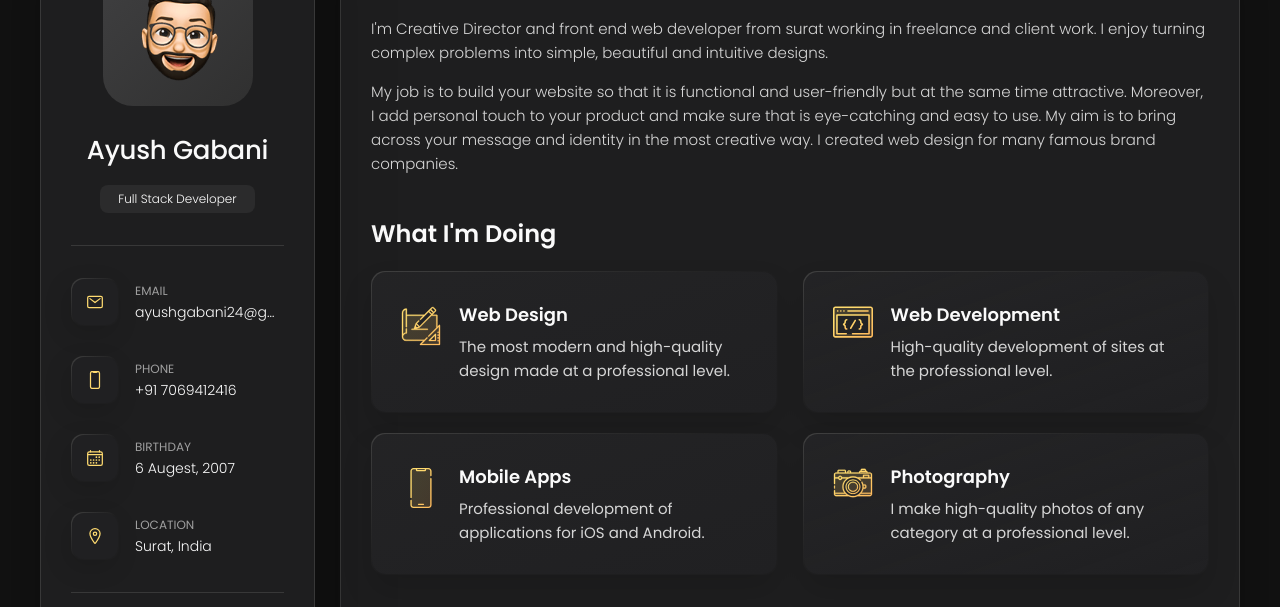
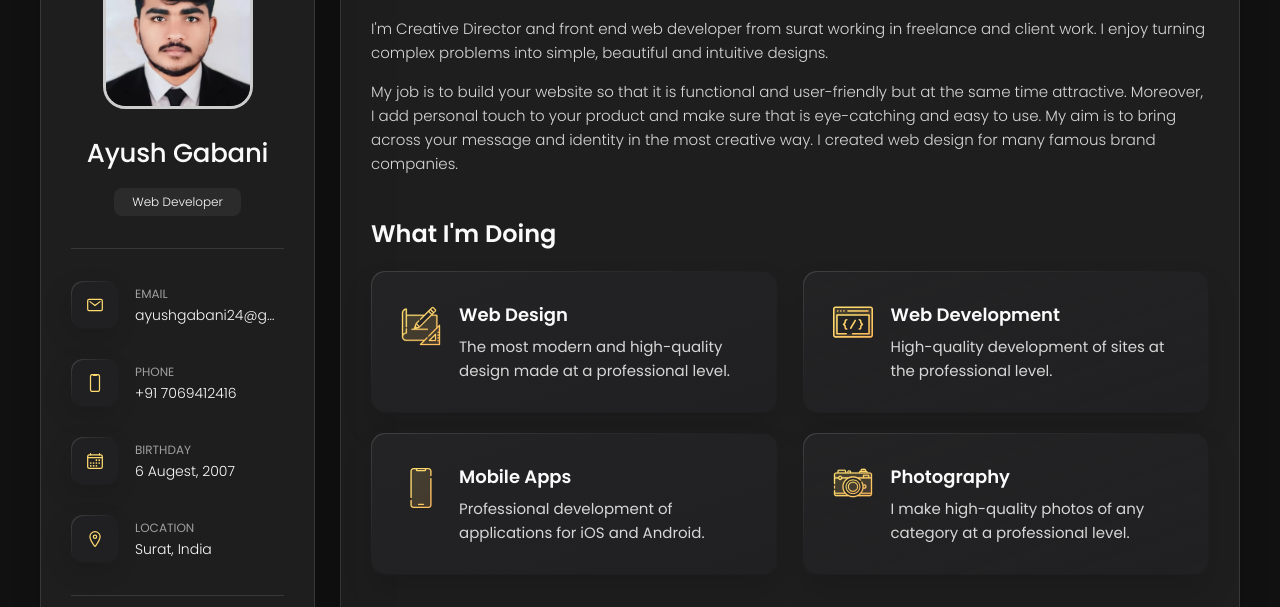
Before and after one commit to ayushgabani/Personal-Portfolio, a plain HTML site: page vcard-personal-portfolio-master/index.html in a window 1280 px wide. Shown: the part 162-769 px from the top of the page. Drawn offline with nearby package versions, Linux system fonts and the light colour scheme.

Commit message:
Personal Portfolio

```diff
--- a/vcard-personal-portfolio-master/assets/css/style.css
+++ b/vcard-personal-portfolio-master/assets/css/style.css
@@ -1866,7 +1866,7 @@ textarea.form-input::-webkit-resizer { display: none; }
 
   .sidebar-info { flex-direction: column; }
 
-  .avatar-box img { width: 150px; }
+  .avatar-box img { width: 150px; border-radius: 15%; border: 3px solid #ccc; }
 
   .info-content .name {
     white-space: nowrap;
--- a/vcard-personal-portfolio-master/index.html
+++ b/vcard-personal-portfolio-master/index.html
@@ -10,7 +10,7 @@
   <!--
     - favicon
   -->
-  <link rel="shortcut icon" href="./assets/images/my-avatar.png" type="image/x-icon">
+  <link rel="shortcut icon" href="./assets/images/ayush.jpg" type="image/x-icon" style="border-radius: 100%;">
 
   <!--
     - custom css link
@@ -42,13 +42,13 @@
       <div class="sidebar-info">
 
         <figure class="avatar-box">
-          <img src="./assets/images/my-avatar.png" alt="Om Kharche" width="80">
+          <img src="./assets/images/ayush.jpg" alt="Om Kharche" width="80">
         </figure>
 
         <div class="info-content">
           <h1 class="name" title="Om Kharche">Ayush Gabani</h1>
 
-          <p class="title">Full Stack Developer</p>
+          <p class="title">Web Developer</p>
         </div>
 
         <button class="info_more-btn" data-sidebar-btn>
```
Also changed, not shown: vcard-personal-portfolio-master/assets/images/ayush.jpg (added).
